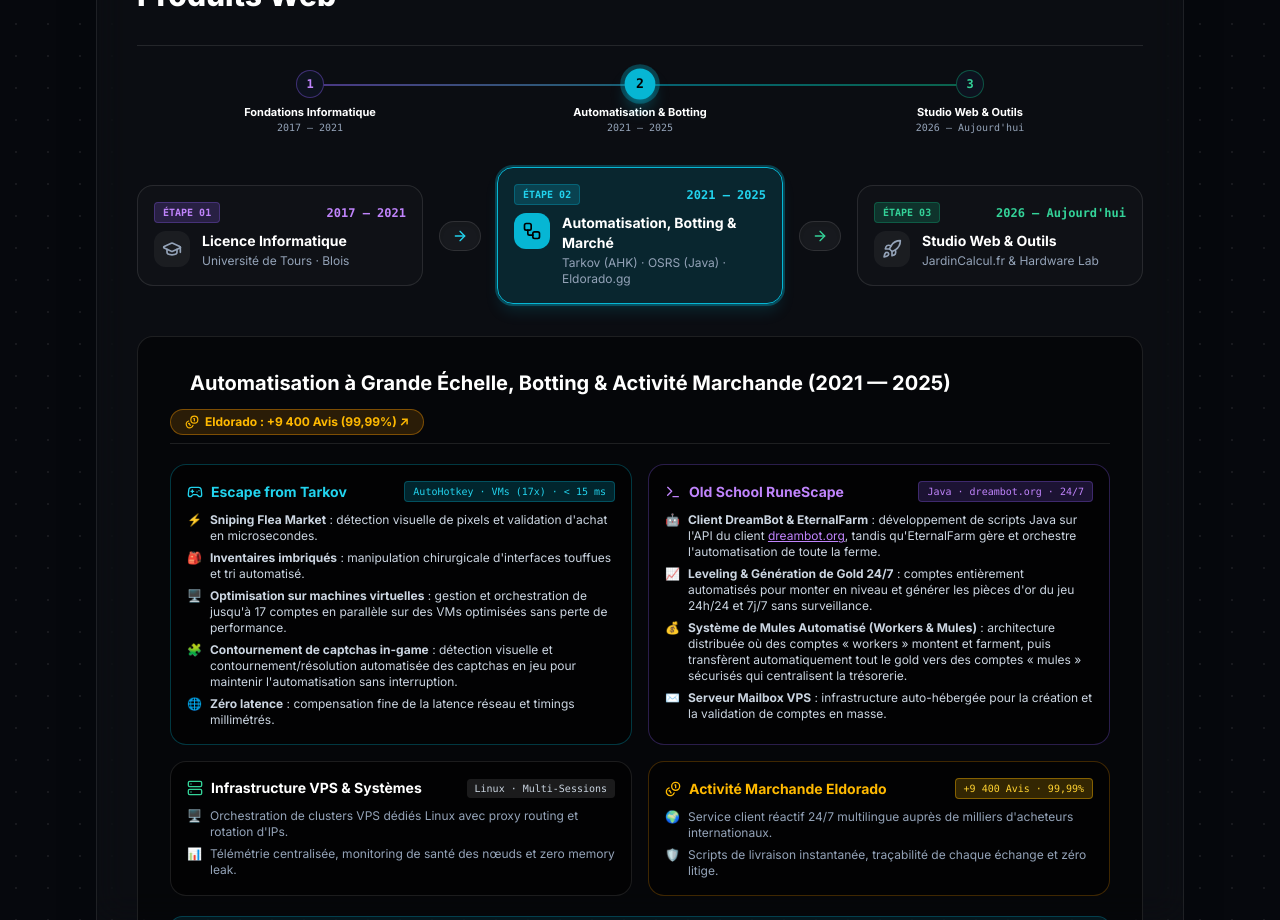
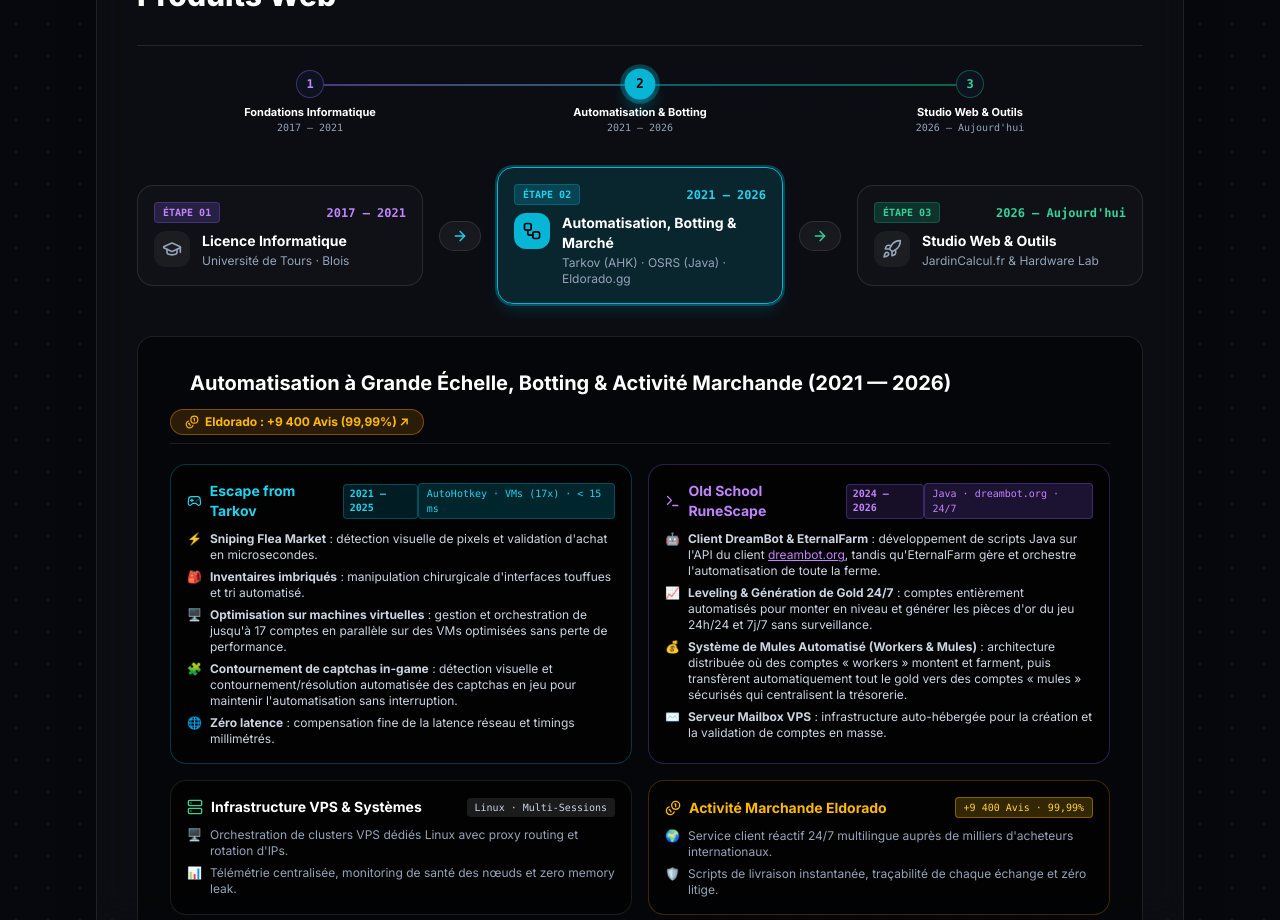
Before and after one commit to Stygmar/stygmar-hub, a Next.js app: page / in a window 1280 px wide. Shown: the part 2360-3280 px from the top of the page. Built offline with nearby package versions, Linux system fonts and the light colour scheme.

Commit message:
feat(timeline): dates distinctes Tarkov (2021-2025) et RuneScape (2024-2026)

```diff
--- a/src/app/page.tsx
+++ b/src/app/page.tsx
@@ -863,7 +863,7 @@
                   2
                 </div>
                 <span className="text-[11px] font-bold text-white mt-1.5">{isEn ? "Automation & Scale" : "Automatisation & Botting"}</span>
-                <span className="text-[10px] font-mono text-[#94a3b8]">2021 — 2025</span>
+                <span className="text-[10px] font-mono text-[#94a3b8]">2021 — 2026</span>
               </button>
 
               <button
@@ -941,7 +941,7 @@
                 <span className="text-[10px] font-mono font-extrabold px-2 py-0.5 rounded bg-[#06b6d4]/20 text-[#22d3ee] border border-[#06b6d4]/30">
                   {isEn ? "STEP 02" : "ÉTAPE 02"}
                 </span>
-                <span className="text-xs font-mono font-bold text-[#22d3ee]">2021 — 2025</span>
+                <span className="text-xs font-mono font-bold text-[#22d3ee]">2021 — 2026</span>
               </div>
               <div className="flex items-start gap-3">
                 <div
@@ -1091,8 +1091,8 @@
                     <span className="w-2.5 h-2.5 rounded-full bg-[#06b6d4] animate-ping" />
                     <h3 className="text-xl font-bold text-white">
                       {isEn
-                        ? "High-Volume Automation, Botting & Marketplace Merchant (2021 — 2025)"
-                        : "Automatisation à Grande Échelle, Botting & Activité Marchande (2021 — 2025)"}
+                        ? "High-Volume Automation, Botting & Marketplace Merchant (2021 — 2026)"
+                        : "Automatisation à Grande Échelle, Botting & Activité Marchande (2021 — 2026)"}
                     </h3>
                   </div>
                   <a
@@ -1114,6 +1114,9 @@
                       <div className="flex items-center gap-2 text-[#22d3ee] font-bold text-sm">
                         <Gamepad2 className="w-4 h-4" />
                         <span>Escape from Tarkov</span>
+                        <span className="text-[10px] font-mono px-1.5 py-0.5 rounded bg-[#06b6d4]/15 text-[#22d3ee] border border-[#06b6d4]/30 font-semibold">
+                          2021 — 2025
+                        </span>
                       </div>
                       <span className="text-[10px] font-mono px-2 py-0.5 rounded bg-[#06b6d4]/20 text-[#22d3ee] border border-[#06b6d4]/30">
                         AutoHotkey · VMs (17x) · &lt; 15 ms
@@ -1199,6 +1202,9 @@
                       <div className="flex items-center gap-2 text-[#c084fc] font-bold text-sm">
                         <Terminal className="w-4 h-4" />
                         <span>Old School RuneScape</span>
+                        <span className="text-[10px] font-mono px-1.5 py-0.5 rounded bg-[#8b5cf6]/15 text-[#c084fc] border border-[#8b5cf6]/30 font-semibold">
+                          2024 — 2026
+                        </span>
                       </div>
                       <span className="text-[10px] font-mono px-2 py-0.5 rounded bg-[#8b5cf6]/20 text-[#c084fc] border border-[#8b5cf6]/30">
                         Java · dreambot.org · 24/7
@@ -1572,8 +1578,8 @@
                 <div className="space-y-1">
                   <div className="text-[#64748b]">
                     {isEn
-                      ? "// 2021-2025: DreamBot API, EternalFarm Orchestration & Worker/Mule Gold Automation"
-                      : "// 2021-2025: API DreamBot, orchestration EternalFarm & architecture Workers/Mules (Gold)"}
+                      ? "// 2024-2026: DreamBot API, EternalFarm Orchestration & Worker/Mule Gold Automation"
+                      : "// 2024-2026: API DreamBot, orchestration EternalFarm & architecture Workers/Mules (Gold)"}
                   </div>
                   <div>
                     <span className="text-[#a855f7]">public class</span> <span className="text-[#22d3ee]">GoldWorkerScript</span> <span className="text-[#a855f7]">extends</span> AbstractScript &#123;
```
